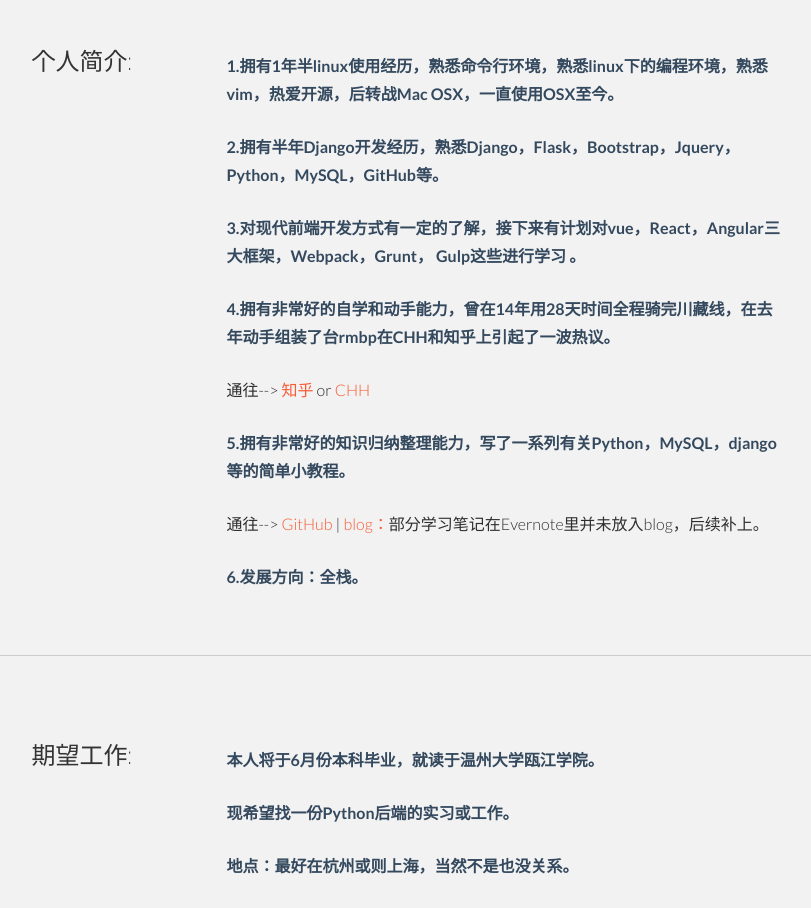
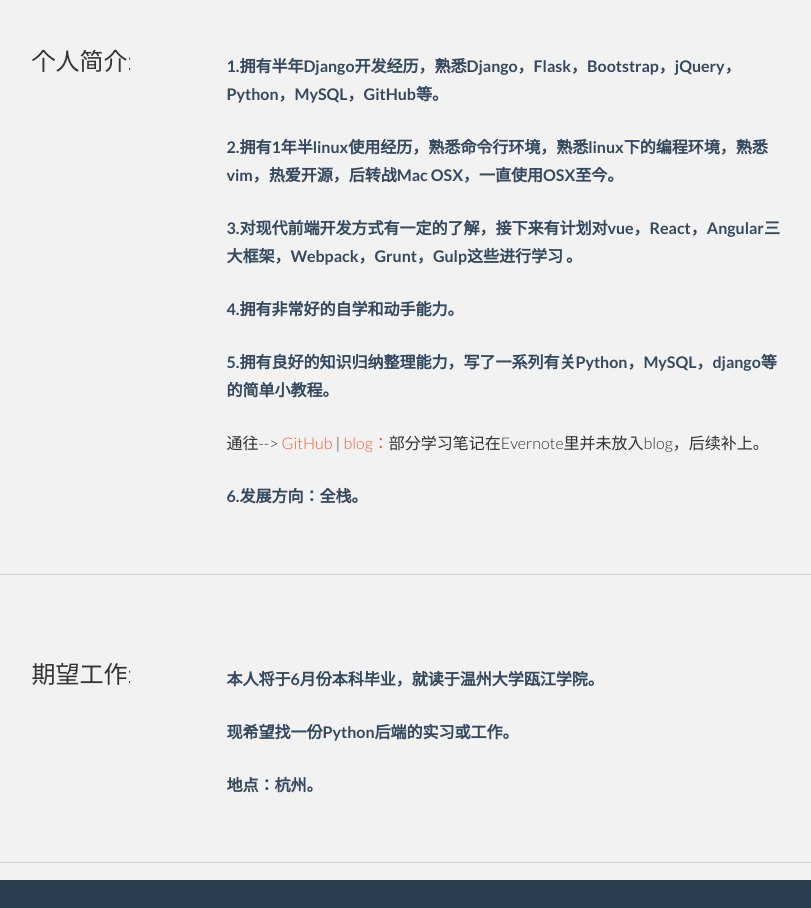
Before and after one commit to summer93/resume_test, a plain HTML site: page index.html in a window 1280 px wide. Shown: the part 860-1768 px from the top of the page, without its empty margins (136-947 px from the left). Drawn offline with Linux system fonts and the light colour scheme.

Commit message:
Add files via upload

```diff
--- a/index.html
+++ b/index.html
@@ -97,31 +97,21 @@
 					<h3>个人简介:</h3>
 				</div><br>
 				<div class="col-lg-6">
-					<p><t>1.拥有1年半linux使用经历，熟悉命令行环境，熟悉linux下的编程环境，熟悉vim，热爱开源，后转战Mac OSX，一直使用OSX至今。</t></p>
+					<p><t>1.拥有半年Django开发经历，熟悉Django，Flask，Bootstrap，jQuery，Python，MySQL，GitHub等。</t></p>
 				</div>
 
 				<div class="col-lg-6 col-lg-offset-3">
-					<p><t>2.拥有半年Django开发经历，熟悉Django，Flask，Bootstrap，Jquery，Python，MySQL，GitHub等。</t></p>
+					<p><t>2.拥有1年半linux使用经历，熟悉命令行环境，熟悉linux下的编程环境，熟悉vim，热爱开源，后转战Mac OSX，一直使用OSX至今。</t></p>
 				</div>
 				<div class="col-lg-6 col-lg-offset-3">
-					<p><t>3.对现代前端开发方式有一定的了解，接下来有计划对vue，React，Angular三大框架，Webpack，Grunt， Gulp这些进行学习 。</t></p>
+					<p><t>3.对现代前端开发方式有一定的了解，接下来有计划对vue，React，Angular三大框架，Webpack，Grunt，Gulp这些进行学习 。</t></p>
 				</div>
 				<div class="col-lg-6 col-lg-offset-3">
-					<p><t>4.拥有非常好的自学和动手能力，曾在14年用28天时间全程骑完川藏线，在去年动手组装了台rmbp在CHH和知乎上引起了一波热议。</t></p>
+					<p><t>4.拥有非常好的自学和动手能力。</t></p>
 				</div>
 
 				<div class="col-lg-6 col-lg-offset-3">
-					<p>
-						通往-->
-						<a href="https://zhuanlan.zhihu.com/p/20818834">知乎</a>
-						or
-						<a href="https://www.chiphell.com/thread-1526637-1-1.html">CHH</a>
-					</p>
-
-				</div>
-
-				<div class="col-lg-6 col-lg-offset-3">
-					<p><t>5.拥有非常好的知识归纳整理能力，写了一系列有关Python，MySQL，django等的简单小教程。</t></p>
+					<p><t>5.拥有良好的知识归纳整理能力，写了一系列有关Python，MySQL，django等的简单小教程。</t></p>
 				</div>
 				<div class="col-lg-6 col-lg-offset-3">
 					<p>
@@ -160,7 +150,7 @@
 					<p><t>现希望找一份Python后端的实习或工作。</t></p>
 				</div>
 				<div class="col-lg-6 col-lg-offset-3">
-					<p><t>地点：最好在杭州或则上海，当然不是也没关系。</t></p>
+					<p><t>地点：杭州。</t></p>
 				</div>
 
 
```
